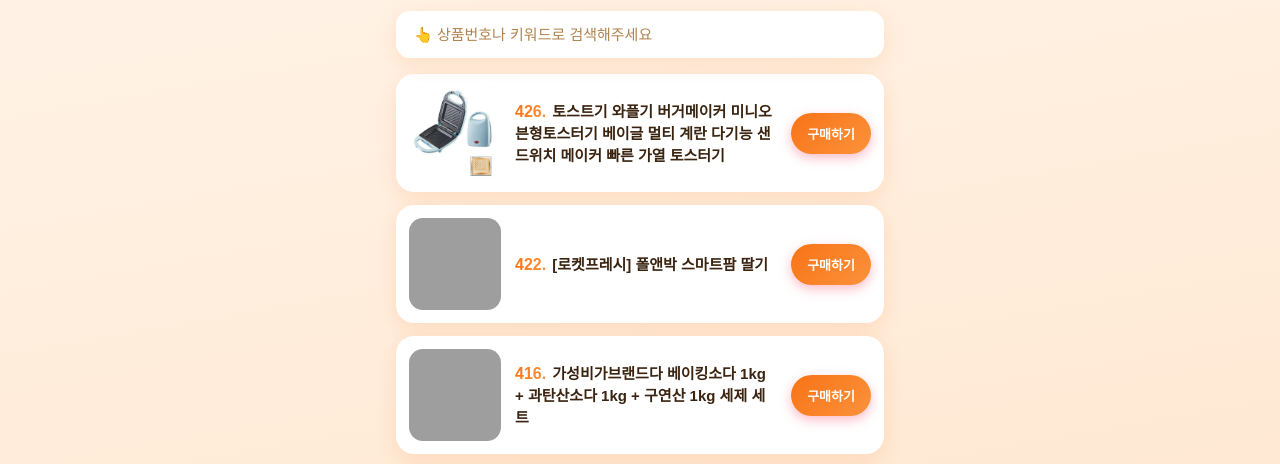
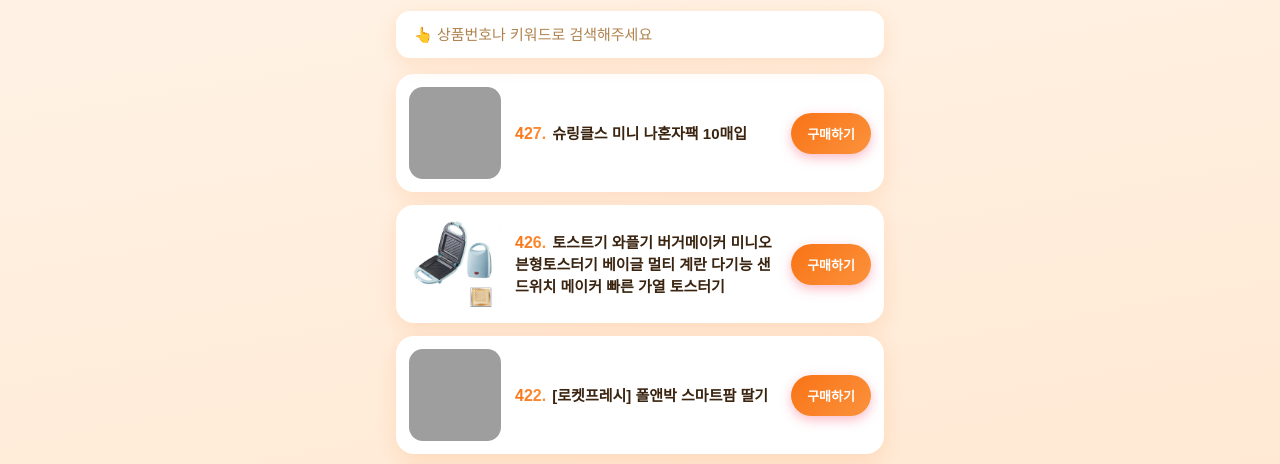
Before and after one commit to shop1649/onshopping, a plain HTML site: page index.html in a window 1280 px wide. Shown: the part 270-734 px from the top of the page. Drawn offline with Linux system fonts and the light colour scheme; grey boxes are pictures that could not be loaded.

Commit message:
상품 갱신 2026-11-19 10:47

```diff
--- a/index.html
+++ b/index.html
@@ -72,6 +72,11 @@ footer{margin-top:28px;text-align:center;font-size:11px;color:var(--sub);line-he
 <div class="notice">이 페이지는 쿠팡 파트너스 활동의 일환으로, 이에 따른 일정액의 수수료를 제공받습니다.</div>
 <input class="search" id="q" type="search" placeholder="👆 상품번호나 키워드로 검색해주세요"
  oninput="for(const c of document.querySelectorAll('.card'))c.style.display=c.dataset.k.includes(this.value.trim().toLowerCase())?'':'none'">
+<a class="card" data-k="427 슈링클스 미니 나혼자팩 10매입" href="https://link.coupang.com/re/AFFSDP?lptag=AF6252943&amp;pageKey=9616279062&amp;itemId=28713231233&amp;vendorItemId=95654063729&amp;traceid=V0-153-579a10b905f21f1e&amp;clickBeacon=28cbc3a0-e399-11f1-92c9-42bc78d45a68%7E3&amp;requestid=20261119064357889136881656&amp;token=31850C%7CMIXED&amp;pt=1&amp;slot=2" target="_blank" rel="noopener sponsored">
+  <img class="thumb" src="img/427-9ee3d70a.jpg" alt="" loading="lazy">
+  <div class="info"><div class="name"><span class="no">427.</span> 슈링클스 미니 나혼자팩 10매입</div></div>
+  <span class="btn">구매하기</span>
+</a>
 <a class="card" data-k="426 토스트기 와플기 버거메이커 미니오븐형토스터기 베이글 멀티 계란  다기능 샌드위치 메이커 빠른 가열 토스터기" href="https://link.coupang.com/re/AFFSDP?lptag=AF6252943&amp;pageKey=8383240301&amp;itemId=24786550978&amp;vendorItemId=91832552793&amp;traceid=V0-153-ccd1bbd8aaf2d10a&amp;requestid=20261118110525067030683799&amp;token=31850C%7CGM&amp;pt=0&amp;slot=5" target="_blank" rel="noopener sponsored">
   <img class="thumb" src="img/426-2bc61850.jpg" alt="" loading="lazy">
   <div class="info"><div class="name"><span class="no">426.</span> 토스트기 와플기 버거메이커 미니오븐형토스터기 베이글 멀티 계란  다기능 샌드위치 메이커 빠른 가열 토스터기</div></div>
```
